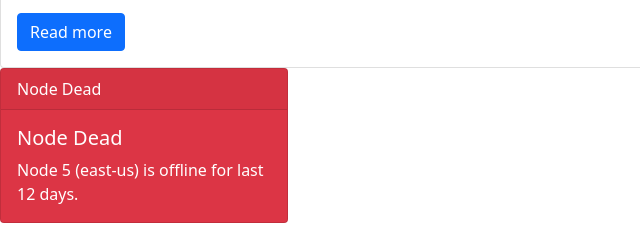
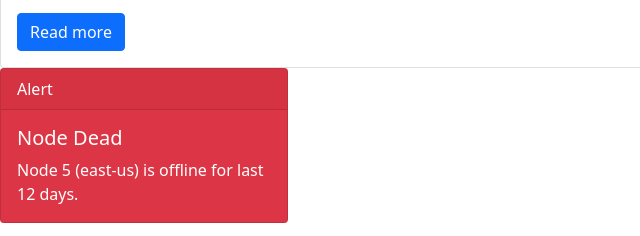
Before and after one commit to acciojob/bootstrap-card-pavannavde, a website: page main.html in a window 1280 px wide. Shown: the part 173-409 px from the top of the page, 0-640 px from the left. Drawn offline with nearby package versions, Linux system fonts and the light colour scheme.

Commit message:
created a submission

```diff
--- a/main.html
+++ b/main.html
@@ -22,7 +22,7 @@
 </div>
 
 	<div class="card text-white bg-danger mb-3 " style="max-width: 18rem;">
-  <div class="card-header card-deck">Node Dead</div>
+  <div class="card-header card-deck">Alert</div>
   <div class="card-body">
     <h5 class="card-title ">Node Dead</h5>
     <p class="card-text">Node 5 (east-us) is offline for last 12 days.</p>
```
